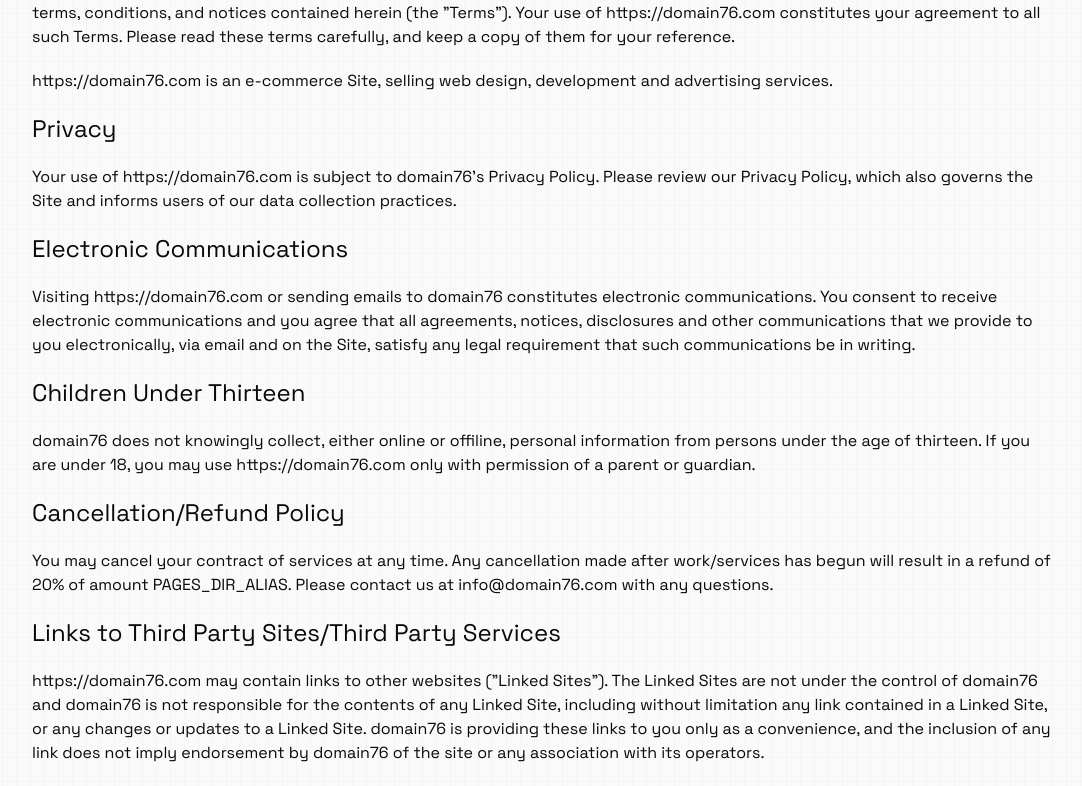
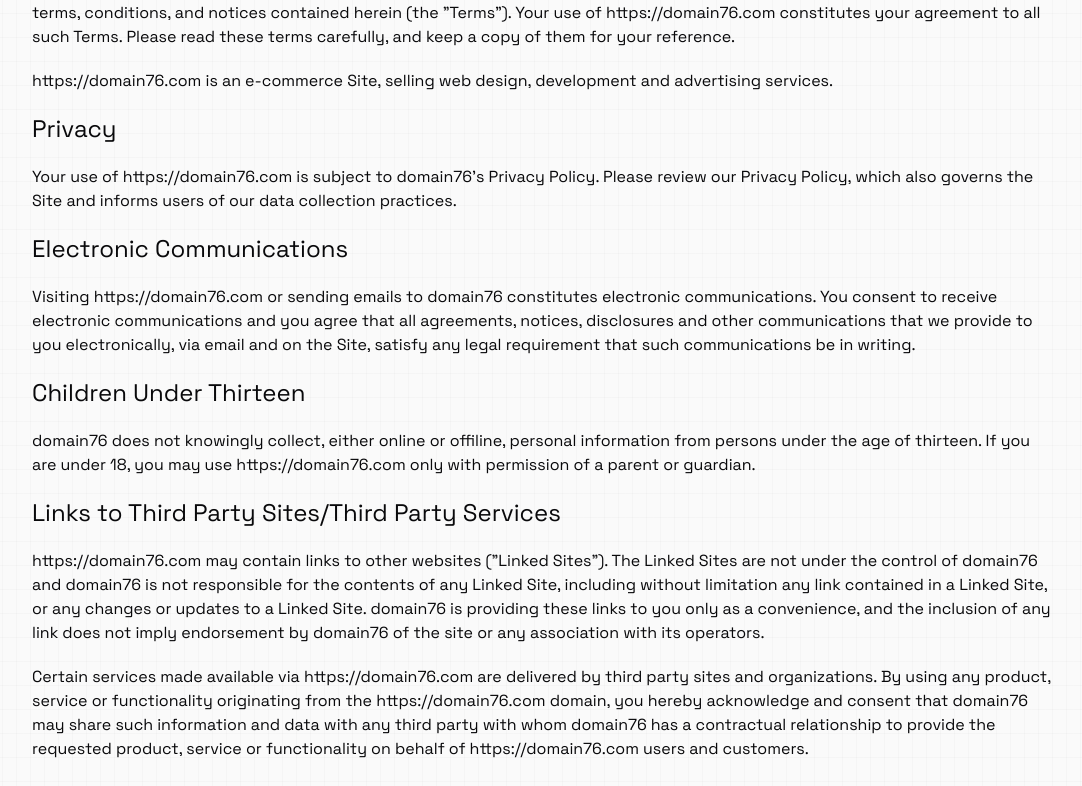
Before and after one commit to vinisadev/domain76, a Next.js app: page /terms in a window 1280 px wide. Shown: the part 371-1157 px from the top of the page, without its empty margins (96-1178 px from the left). Built offline with nearby package versions, Linux system fonts and the light colour scheme.

Commit message:
Remove cancellation/refund policy from terms and conditions

```diff
--- a/src/app/terms/page.mdx
+++ b/src/app/terms/page.mdx
@@ -15,10 +15,6 @@
 ### Children Under Thirteen
 
 domain76 does not knowingly collect, either online or offiline, personal information from persons under the age of thirteen. If you are under 18, you may use https://domain76.com only with permission of a parent or guardian.
-
-### Cancellation/Refund Policy
-
-You may cancel your contract of services at any time. Any cancellation made after work/services has begun will result in a refund of 20% of amount PAGES_DIR_ALIAS. Please contact us at info@domain76.com with any questions.
 
 ### Links to Third Party Sites/Third Party Services
 
```
